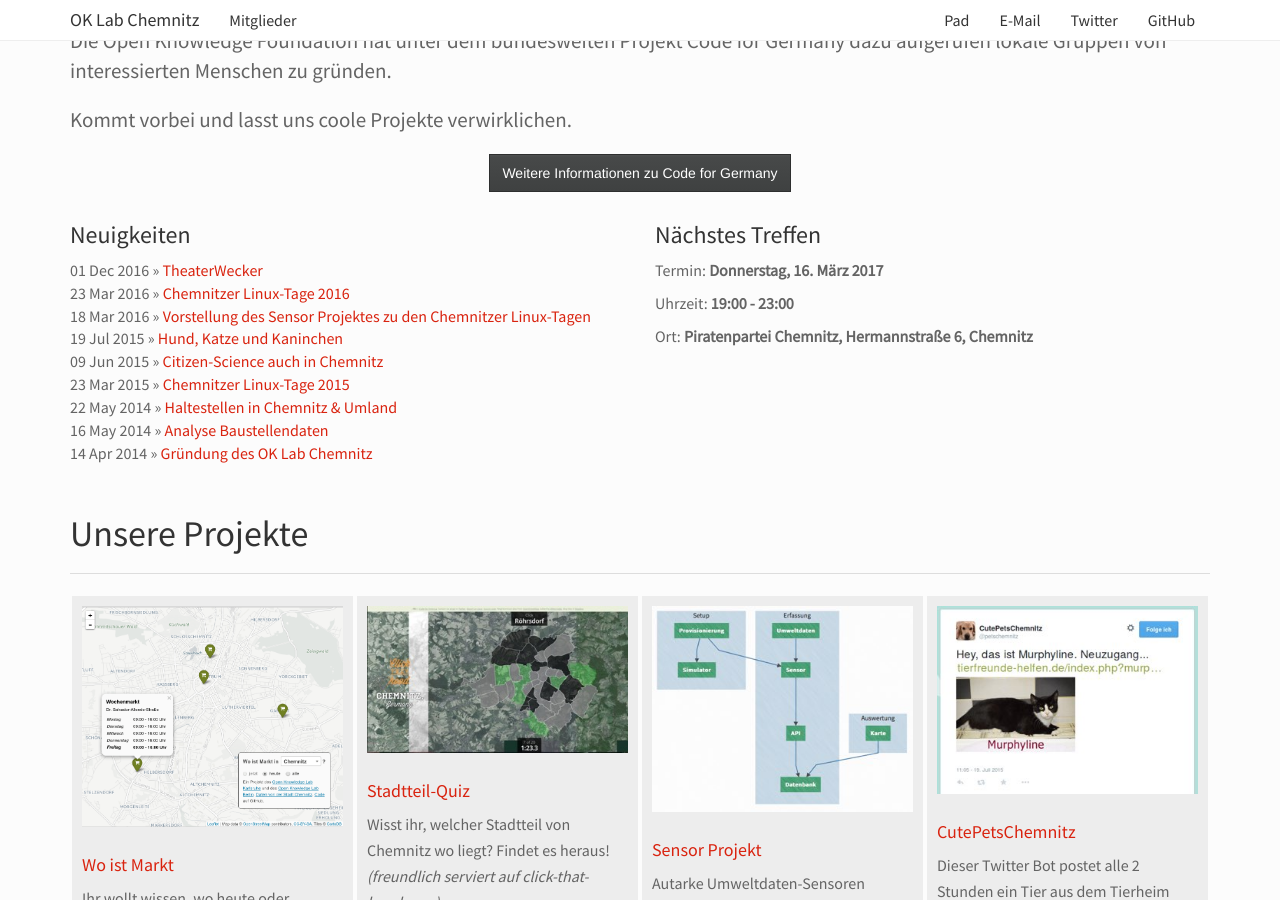
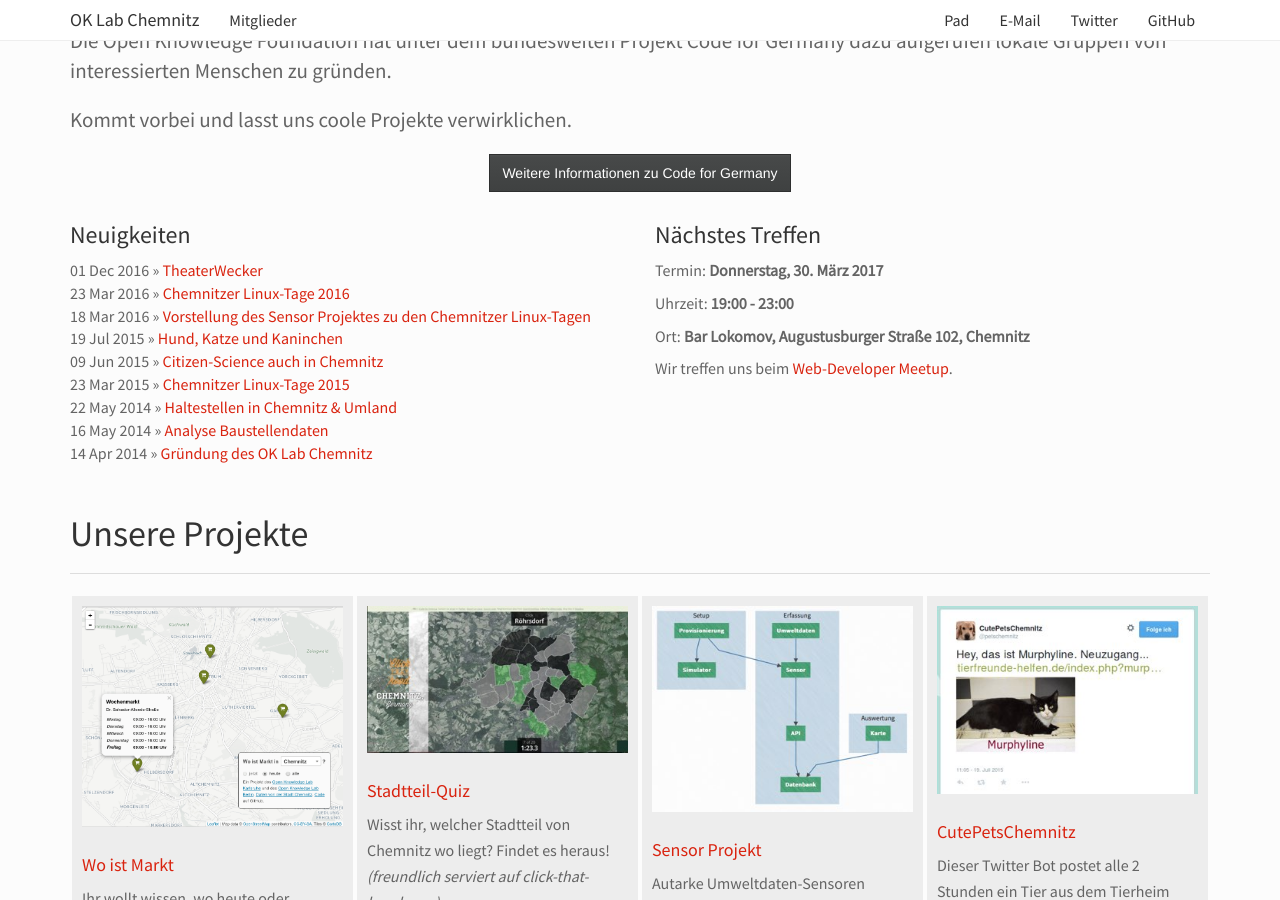
Before and after one commit to CodeforChemnitz/codeforchemnitz.github.io, a Jekyll site: the page built from index.html, in a window 1280 px wide and 900 px high, scrolled down 1408 px. Built offline with Jekyll 4.4.1, drawn with Linux system fonts in a browser that asks for light colours.

Commit message:
update treffen

```diff
--- a/_data/treffen.yml
+++ b/_data/treffen.yml
@@ -1,6 +1,7 @@
 # comment day to have a "unknown event date" message
 day: Donnerstag
-day-nr: 16
+day-nr: 30
 month: März 2017
 time: "19:00 - 23:00"
-location: Piratenpartei Chemnitz, Hermannstraße 6, Chemnitz
+location: Bar Lokomov, Augustusburger Straße 102, Chemnitz
+more: Wir treffen uns beim <a href="https://www.meetup.com/de-DE/Web-Developer-Chemnitz/">Web-Developer Meetup</a>.
--- a/_includes/plunder.html
+++ b/_includes/plunder.html
@@ -23,6 +23,11 @@
                         Ort: <strong>{{site.data.treffen.location}}</strong>
                         </p>
                 {% endif %}
+				{% if site.data.treffen.more %}
+                    <p>
+                        {{site.data.treffen.more}}
+                    </p>
+                {% endif %}
 				{% else %}
 					<p>Aktuell gibt es keinen genauen Termin. Dieser wird noch bekannt gegeben.</p>
 				{% endif %}
```
